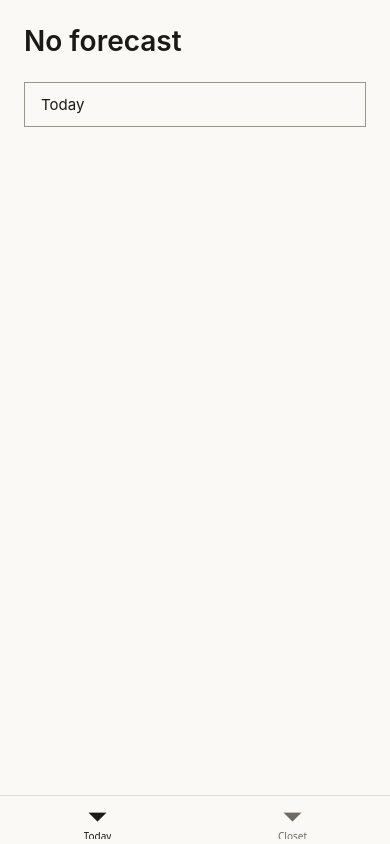
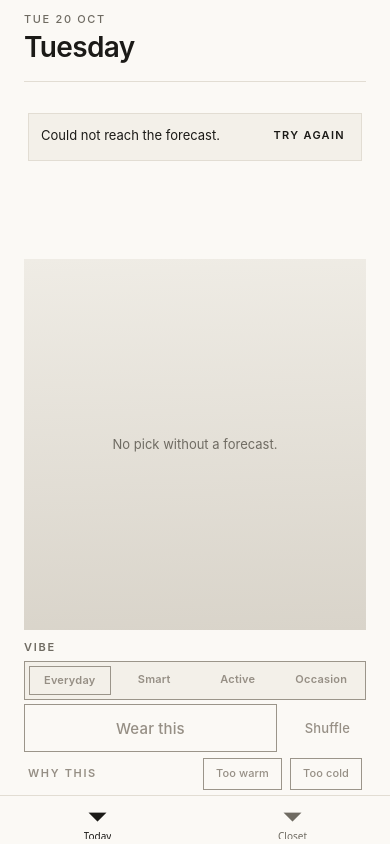
Before and after one commit to xjenosa/wardrobe, a React Native app: screen /Today in a window 390 px wide. Both pictures are taken after a click on the button "No forecast". Built offline with nearby package versions, Linux system fonts and the light colour scheme.

Commit message:
feat: Today draws Fig 11 when the forecast fails

```diff
--- a/src/screens/today/NoForecastScreen.tsx
+++ b/src/screens/today/NoForecastScreen.tsx
@@ -1,6 +1,38 @@
-import { Stub } from '../../nav/Stub';
-import { screens } from '../../strings/screens';
+import { useState } from 'react';
 
-export function NoForecastScreen({ onRetry }: { onRetry: () => void }) {
-  return <Stub title={screens.noForecast} links={[{ label: screens.today, onPress: onRetry }]} />;
+import { vibes, type Vibe } from '../../lib/words';
+import { drawn } from '../../strings/drawn';
+import { Actions, Hero, HeroSay, Notice, TodayHead, TodayPage, VibeRow, WhyRow } from './TodayFrame';
+
+const t = drawn.fig11;
+
+/* FIG 11, THE FORECAST FAILED, built first (ADR 0003). It is Today with the
+   weather's box saying so and nothing picked: every control is still drawn in
+   its place, disabled, so trying again changes what is in the boxes and not
+   the page. No pick is asked for without weather, so pick() is not called. */
+export function NoForecastScreen({
+  onRetry,
+  place,
+  vibe = vibes[0],
+  now: initial,
+}: {
+  onRetry: () => void;
+  place?: string;
+  vibe?: Vibe;
+  now?: Date;
+}) {
+  const [now] = useState(() => initial ?? new Date());
+  return (
+    <TodayPage>
+      <TodayHead now={now} place={place}>
+        <Notice text={t.couldNotReachTheForecast} action={t.tryAgain} onPress={onRetry} />
+      </TodayHead>
+      <Hero>
+        <HeroSay text={t.noPickWithoutAForecast} />
+      </Hero>
+      <VibeRow vibe={vibe} disabled />
+      <Actions disabled />
+      <WhyRow disabled />
+    </TodayPage>
+  );
 }
--- /dev/null
+++ b/src/screens/today/TodayFrame.tsx
@@ -0,0 +1,192 @@
+import type { ReactNode } from 'react';
+import { Pressable, StyleSheet, Text, View } from 'react-native';
+import { SafeAreaView } from 'react-native-safe-area-context';
+
+import { vibes, type Vibe } from '../../lib/words';
+import { drawn } from '../../strings/drawn';
+import { light } from '../../theme/tokens';
+
+/* THE PARTS EVERY TODAY PLATE SHARES (Figs 08 to 12): the head, the hero, the
+   vibe, the actions and "Why this", in that order and in the same places, so a
+   state changes what is in the boxes and never where the boxes are. */
+
+const t = drawn.fig08;
+
+/* The plate's date line is "Thu 8 Jan" over "Thursday". Built from parts so
+   the order is the plate's whatever order the locale would choose. */
+const part = (now: Date, o: Intl.DateTimeFormatOptions) => new Intl.DateTimeFormat('en-CA', o).format(now);
+export const weekdayOf = (now: Date) => part(now, { weekday: 'long' });
+const dateOf = (now: Date) =>
+  [part(now, { weekday: 'short' }), part(now, { day: 'numeric' }), part(now, { month: 'short' })].join(' ');
+
+export function TodayPage({ children }: { children: ReactNode }) {
+  return (
+    <SafeAreaView edges={['top']} style={styles.page}>
+      {children}
+    </SafeAreaView>
+  );
+}
+
+/* The place is the forecast's, so with no place known the line is the date
+   alone rather than a place that might be wrong. */
+export function TodayHead({ now, place, children }: { now: Date; place?: string; children: ReactNode }) {
+  const date = dateOf(now);
+  return (
+    <View>
+      <Text style={styles.eyebrow}>{place ? [place, date].join(' · ') : date}</Text>
+      <Text accessibilityRole="header" style={styles.display}>
+        {weekdayOf(now)}
+      </Text>
+      <View style={styles.rule} />
+      <View style={styles.wx}>{children}</View>
+      <View style={styles.whisper} />
+    </View>
+  );
+}
+
+/* A line in the weather's box that says something went wrong, with the one
+   thing to do about it. */
+export function Notice({ text, action, onPress }: { text: string; action: string; onPress: () => void }) {
+  return (
+    <View style={styles.notice}>
+      <Text accessibilityRole="alert" style={styles.noticeText}>
+        {text}
+      </Text>
+      <Pressable accessibilityRole="button" onPress={onPress} hitSlop={8} style={styles.noticeAction}>
+        <Text style={styles.noticeActionText}>{action}</Text>
+      </Pressable>
+    </View>
+  );
+}
+
+/* Square, as tall as the page leaves it and never under 190pt, which is the
+   plate's rule for a phone of any height. */
+export function Hero({ children }: { children: ReactNode }) {
+  return <View style={styles.hero}>{children}</View>;
+}
+
+export function HeroSay({ text }: { text: string }) {
+  return <Text style={styles.heroSay}>{text}</Text>;
+}
+
+export function VibeRow({ vibe, disabled }: { vibe: Vibe; disabled: boolean }) {
+  return (
+    <View style={styles.vibeRow}>
+      <Text style={styles.label}>{t.vibe}</Text>
+      <View accessibilityRole="radiogroup" accessibilityLabel={t.vibe} style={styles.vibe}>
+        {vibes.map((v) => {
+          const on = v === vibe;
+          return (
+            <Pressable
+              key={v}
+              accessibilityRole="radio"
+              accessibilityState={{ checked: on, disabled }}
+              disabled={disabled}
+              style={[styles.seg, on && (disabled ? styles.ringed : styles.segOn)]}
+            >
+              <Text style={[styles.segText, on && !disabled && styles.segTextOn, disabled && styles.off]}>{v}</Text>
+            </Pressable>
+          );
+        })}
+      </View>
+    </View>
+  );
+}
+
+export function Actions({ disabled }: { disabled: boolean }) {
+  return (
+    <View style={styles.actions}>
+      <Pressable accessibilityRole="button" accessibilityState={{ disabled }} disabled={disabled} style={[styles.primary, disabled ? styles.ringed : styles.primaryOn]}>
+        <Text style={[styles.primaryText, disabled && styles.off]}>{t.wearThis}</Text>
+      </Pressable>
+      <Pressable accessibilityRole="button" accessibilityState={{ disabled }} disabled={disabled} style={styles.quiet}>
+        <Text style={[styles.quietText, disabled && styles.off]}>{t.shuffle}</Text>
+      </Pressable>
+    </View>
+  );
+}
+
+export function WhyRow({ disabled }: { disabled: boolean }) {
+  return (
+    <View style={styles.why}>
+      <Pressable accessibilityRole="button" accessibilityState={{ disabled }} disabled={disabled} style={styles.whyTrigger}>
+        <Text style={[styles.label, styles.whyText, disabled && styles.off]}>{t.whyThis}</Text>
+      </Pressable>
+      <View style={styles.adjust}>
+        {[t.tooWarm, t.tooCold].map((label) => (
+          <Pressable
+            key={label}
+            accessibilityRole="button"
+            accessibilityState={{ disabled, selected: false }}
+            disabled={disabled}
+            style={styles.chip}
+          >
+            <Text style={[styles.chipText, disabled && styles.off]}>{label}</Text>
+          </Pressable>
+        ))}
+      </View>
+    </View>
+  );
+}
+
+const caps = { textTransform: 'uppercase', fontSize: 11, lineHeight: 11 } as const;
+
+const styles = StyleSheet.create({
+  page: { flex: 1, backgroundColor: light.paper, paddingTop: 12, paddingHorizontal: 24 },
+  eyebrow: { ...caps, fontWeight: '500', lineHeight: 15.4, letterSpacing: 1.65, color: light.muted },
+  display: { marginTop: 4, fontSize: 28, lineHeight: 33.6, fontWeight: '600', letterSpacing: -0.62, color: light.ink },
+  rule: { height: 1, marginTop: 16, backgroundColor: light.hairline },
+  wx: { flexDirection: 'row', alignItems: 'center', marginTop: 8, paddingVertical: 12, paddingHorizontal: 4, height: 93 },
+  whisper: { minHeight: 60, marginTop: 8, marginHorizontal: 4 },
+  notice: {
+    flex: 1,
+    flexDirection: 'row',
+    flexWrap: 'wrap',
+    alignItems: 'center',
+    rowGap: 4,
+    columnGap: 12,
+    minHeight: 48,
+    padding: 12,
+    borderWidth: 1,
+    borderColor: light.hairline,
+    backgroundColor: light.field,
+  },
+  noticeText: { flexGrow: 1, flexShrink: 1, flexBasis: 140, fontSize: 13, lineHeight: 18.2, color: light.ink },
+  noticeAction: { minHeight: 44, justifyContent: 'center', paddingHorizontal: 8, marginVertical: -12, marginRight: -4, marginLeft: 'auto' },
+  noticeActionText: { ...caps, fontWeight: '600', letterSpacing: 1.32, color: light.ink },
+  hero: {
+    flexGrow: 1,
+    flexShrink: 1,
+    minHeight: 190,
+    aspectRatio: 1,
+    maxWidth: '100%',
+    alignSelf: 'center',
+    marginTop: 8,
+    padding: 12,
+    alignItems: 'center',
+    justifyContent: 'center',
+    backgroundImage: `linear-gradient(178deg, ${light.renderA}, ${light.renderB})`,
+  },
+  heroSay: { maxWidth: 190, textAlign: 'center', fontSize: 13, lineHeight: 19.5, color: light.muted },
+  vibeRow: { marginTop: 12 },
+  label: { ...caps, fontWeight: '600', letterSpacing: 1.76, color: light.muted, marginBottom: 8 },
+  vibe: { flexDirection: 'row', backgroundColor: light.field, borderWidth: 1, borderColor: light.edge, padding: 4, gap: 4 },
+  seg: { flex: 1, paddingVertical: 8, alignItems: 'center' },
+  segOn: { backgroundColor: light.ink },
+  segText: { fontSize: 11, lineHeight: 11, fontWeight: '600', letterSpacing: 0.22, color: light.muted },
+  segTextOn: { color: light.paper },
+  ringed: { borderWidth: 1, borderColor: light.edge },
+  off: { color: light.disabled },
+  actions: { flexDirection: 'row', alignItems: 'center', gap: 12, marginVertical: 4 },
+  primary: { flex: 1, height: 48, alignItems: 'center', justifyContent: 'center' },
+  primaryOn: { backgroundColor: light.ink },
+  primaryText: { fontSize: 15, lineHeight: 15, fontWeight: '500', letterSpacing: 0.15, color: light.paper },
+  quiet: { height: 48, paddingHorizontal: 16, justifyContent: 'center' },
+  quietText: { fontSize: 13, lineHeight: 13, fontWeight: '500', letterSpacing: 0.13, color: light.muted },
+  why: { flexDirection: 'row', alignItems: 'center', gap: 8, marginBottom: 4 },
+  whyTrigger: { flex: 1, paddingVertical: 12, paddingHorizontal: 4 },
+  whyText: { letterSpacing: 1.65, marginBottom: 0 },
+  adjust: { flexDirection: 'row', gap: 8, paddingRight: 4 },
+  chip: { height: parseFloat(light.pillM), justifyContent: 'center', paddingHorizontal: 12, borderWidth: 1, borderColor: light.edge },
+  chipText: { fontSize: 11, lineHeight: 11, fontWeight: '500', letterSpacing: 0.11, color: light.muted },
+});
```
Also changed, not shown: 2 other files (tests, documents, lock files or other folders).
